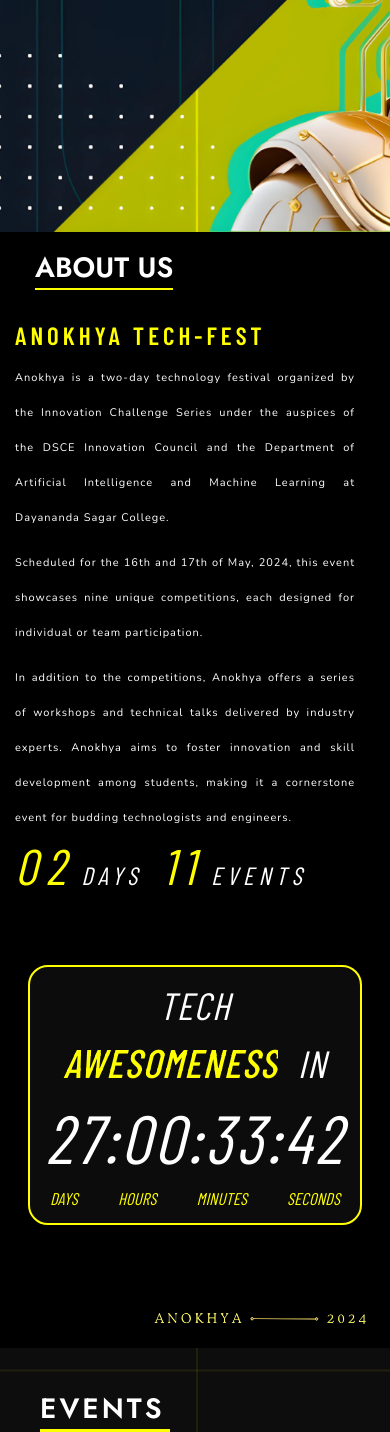
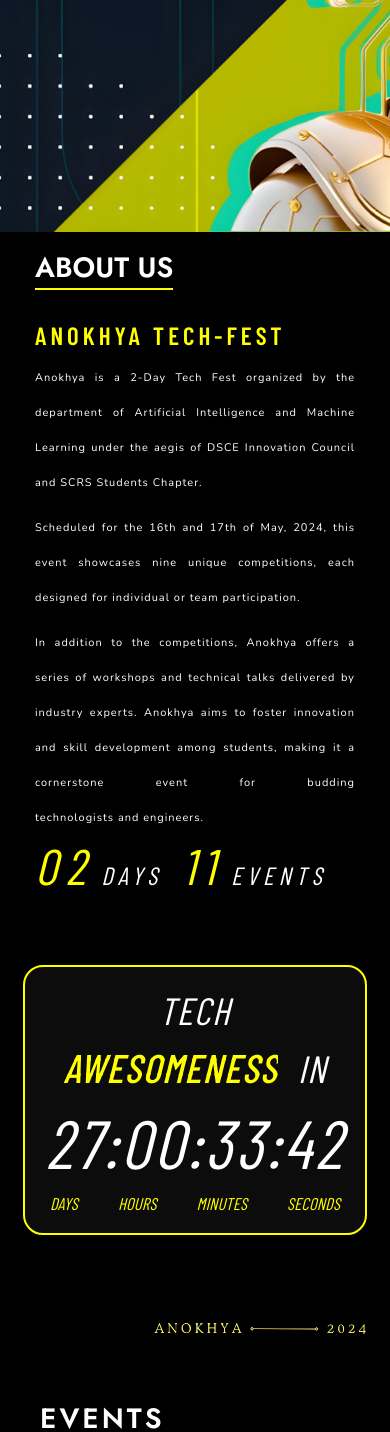
Before and after one commit to GuruDarshan57/Anokhya, a React (Vite) app: page / in a window 390 px wide. Shown: the part 612-2044 px from the top of the page. Built offline with nearby package versions, Linux system fonts and the light colour scheme; a web font is replaced by a local one.

Commit message:
Fixed mobile view

```diff
--- a/src/Components/About_Us/About_us.css
+++ b/src/Components/About_Us/About_us.css
@@ -169,6 +169,7 @@
     }
     .abs_txt_con{
         margin-top: 10px;
+        padding: 20px;
     }
     .abs_txt_con p{
         font-size: 12px;
@@ -183,7 +184,7 @@
     .abs_timer{
         margin: 50px 0px;
         border: solid 2px rgb(255, 255, 0);
-        padding: 15px ;
+        padding: 20px ;
         border-radius: 20px;
         background-color: rgba(255, 255, 255, 0.048);
         backdrop-filter: blur(20px);
--- a/src/Components/About_Us/About_us.jsx
+++ b/src/Components/About_Us/About_us.jsx
@@ -85,7 +85,7 @@
                         <div className="abs_txt_con">
                             <h1>ANOKHYA TECH-FEST</h1>
                             <div className="abs_abs">
-                                <p>Anokhya is a two-day technology festival organized by the Innovation Challenge Series under the auspices of the DSCE Innovation Council and the Department of Artificial Intelligence and Machine Learning at Dayananda Sagar College. </p>
+                                <p>Anokhya is a 2-Day Tech Fest organized by the department of Artificial Intelligence and Machine Learning under the aegis of DSCE Innovation Council and SCRS Students Chapter. </p>
                                 <p>Scheduled for the 16th and 17th of May, 2024, this event showcases nine unique competitions, each designed for individual or team participation. </p>
                                 <p>In addition to the competitions, Anokhya offers a series of workshops and technical talks delivered by industry experts. Anokhya aims to foster innovation and skill development among students, making it a cornerstone event for budding technologists and engineers.</p>
                             </div>
--- a/src/Components/Events/Events.css
+++ b/src/Components/Events/Events.css
@@ -1,5 +1,5 @@
 .events{
-    background-color: rgba(255, 255, 255, 0.05);
+    background-color: rgb(0, 0, 0);
     min-height: 180vh;
     width:100vw;
     position: relative;
--- a/src/Components/Timeline/Timeline.css
+++ b/src/Components/Timeline/Timeline.css
@@ -187,7 +187,7 @@
 
 @media(max-width:460px){
     .timebody{
-        background-color: rgba(255, 255, 255, 0.04);
+        background-color: rgb(0, 0, 0);
     }
     .text-box{
         font-size: 14px;
```
